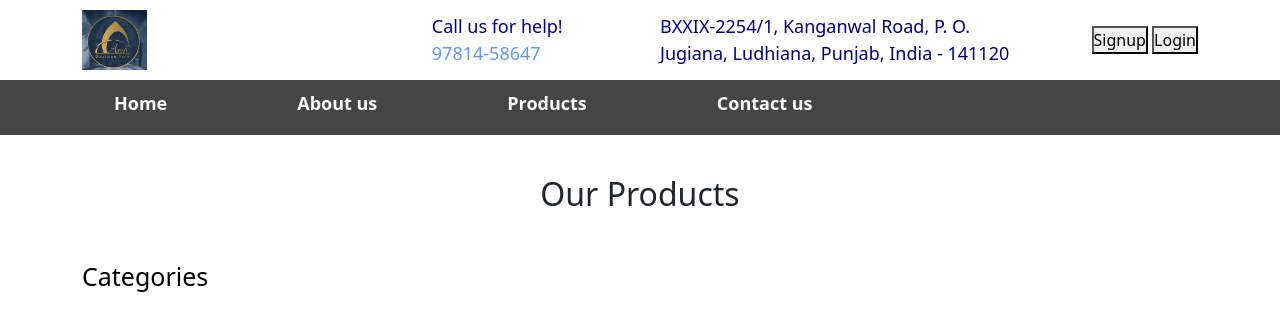
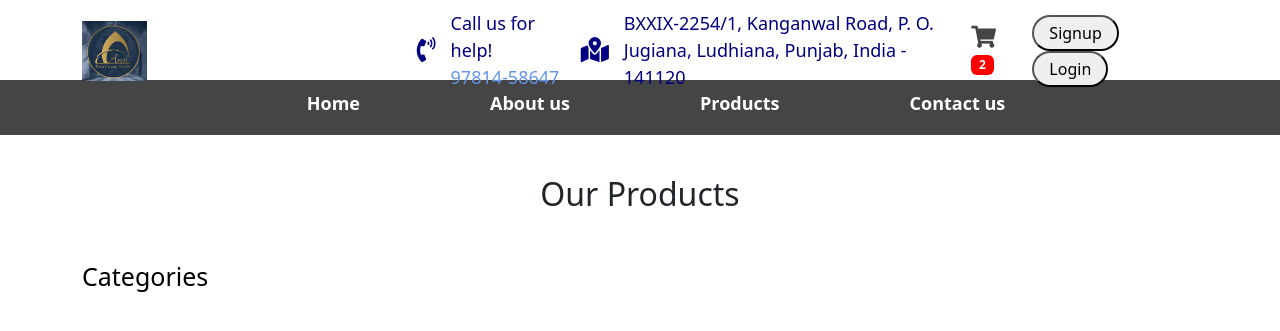
Before and after one commit to jaskirat-next/my_app, a PHP site: page /productlist.php in a window 1280 px wide. Shown: the top 331 px of the page. Run offline with PHP 8.4, Linux system fonts and the light colour scheme; style sheets or scripts are compiled from the project's sources.

Commit message:
working on cart

```diff
--- a/components/navbar.php
+++ b/components/navbar.php
@@ -15,6 +15,7 @@ else{
     <meta name="viewport" content="width=device-width, initial-scale=1.0">
     <title>Navbar</title>
     <link rel="stylesheet" href="/my_app/sass/navbar.scss">
+    <link rel="stylesheet" href="https://cdnjs.cloudflare.com/ajax/libs/font-awesome/5.15.4/css/all.min.css" integrity="sha512-1ycn6IcaQQ40/MKBW2W4Rhis/DbILU74C1vSrLJxCq57o941Ym01SwNsOMqvEBFlcgUa6xLiPY/NS5R+E6ztJQ==" crossorigin="anonymous" referrerpolicy="no-referrer" />
 </head>
 
 <body>
@@ -50,18 +51,25 @@ else{
                 </div>
 
                 <div class="mail">
+                <div class="cart_icon">
+                        <a href="checkout.php">
+                        <i class="fas fa-shopping-cart"></i>
+                        <span class="badge badgedanger">2</span>
+                        </a>
+                    </div>
                     <div class="buttons">
                         <?php
                         if(!$login):?>
 
-                            <button type="button" onclick="window.location.href='/my_app/auth/signup.php'">Signup</button>
-                            <button type="button" onclick="window.location.href='/my_app/auth/login.php'">Login</button>
+                        <button type="button" onclick="window.location.href='/my_app/auth/signup.php'">Signup</button>
+                        <button type="button" onclick="window.location.href='/my_app/auth/login.php'">Login</button>
 
                         <?php else:?>
-                            <button type="button" onclick="window.location.href='/my_app/auth/logout.php'">Logout</button>
+                        <button type="button" onclick="window.location.href='/my_app/auth/logout.php'">Logout</button>
                         <?php endif; ?>
 
                     </div>
+
                 </div>
 
             </div>
@@ -78,6 +86,9 @@ else{
             </ul>
         </div>
     </nav>
+    <script src="https://cdn.jsdelivr.net/npm/bootstrap@5.3.3/dist/js/bootstrap.bundle.min.js"
+        integrity="sha384-YvpcrYf0tY3lHB60NNkmXc5s9fDVZLESaAA55NDzOxhy9GkcIdslK1eN7N6jIeHz"
+        crossorigin="anonymous"></script>
 </body>
 
 </html>
--- a/productlist.php
+++ b/productlist.php
@@ -5,6 +5,7 @@
     <meta charset="utf-8">
     <meta name="viewport" content="width=device-width, initial-scale=1">
     <title>Bootstrap demo</title>
+    <link href="https://cdn.jsdelivr.net/npm/bootstrap@5.3.3/dist/css/bootstrap.min.css" rel="stylesheet">
     <link rel="stylesheet" href="/my_app/sass/product.scss">
     <link href="https://cdn.jsdelivr.net/npm/bootstrap@5.3.3/dist/css/bootstrap.min.css" rel="stylesheet"
         integrity="sha384-QWTKZyjpPEjISv5WaRU9OFeRpok6YctnYmDr5pNlyT2bRjXh0JMhjY6hW+ALEwIH" crossorigin="anonymous">
@@ -13,7 +14,7 @@
 <body>
     <?php include  "./components/navbar.php" ?>
     <h2>Our Products</h2>
-    <div class="container">
+    <div class="container product_page">
         <div class="filterbox">
             <h3>Categories</h3>
 
@@ -59,6 +60,7 @@
                     <h4>${element.category}</h4>
                     <p>Price Rs. ${element.price} | ${element.rating.rate}</p>
                     <h3>${element.title}</h3>
+                    <button>Add Cart</button>
                 </div>
             </div>`
             }
--- a/sass/navbar.scss
+++ b/sass/navbar.scss
@@ -8,6 +8,7 @@
     height: 80px;
     width: 100%;
     background-color: #ffffff;
+    margin: auto;
     padding: 10px 0;
     .container {
       display: flex;
@@ -81,6 +82,24 @@
             color: #000080;
             font-weight: 400;
           }
+          .buttons{
+            button{
+              border-radius: 31px;
+              padding: 4px 15px;
+            }
+          }
+          .cart_icon{
+            margin-right: 10px;
+            a{
+              i{
+                font-size: 22px;
+                color: #454545;
+              }
+              span{
+                background-color: red;
+              }
+            }
+          }
         }
       }
     }
--- a/sass/product.scss
+++ b/sass/product.scss
@@ -10,7 +10,7 @@ h2{
     padding: 40px 0;
     margin-bottom: 0;
 }
-.container{
+.product_page{
     display: flex;
 
     .filterbox{
```
Also changed, not shown: sass/styles.scss (+17 -0 lines).
